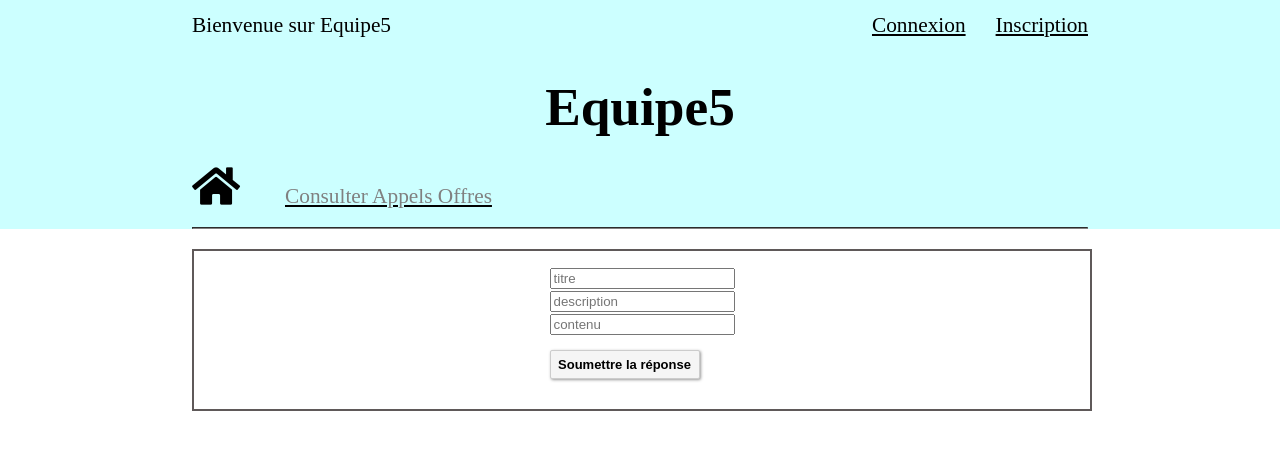
After one commit to Equipe5Ciasie/Equipe5, a PHP site: template src/views/CreateAppelOffreView.twig in a window 1280 px wide. The commit adds this page. Shown: the top 450 px of the page. Run offline with PHP 8.4, Linux system fonts and the light colour scheme; the template is opened without the code that fills it, so the values that code supplies are empty; some libraries are stand-ins or nearby versions.

Commit message:
creation appel offre

```diff
--- a/src/controllers/ConnectionController.php
+++ b/src/controllers/ConnectionController.php
@@ -77,6 +77,7 @@ class ConnectionController {
 		$MOA->save();
 	}
 
+
 	// Method that checks the creating of an account
 	public static function checkAccountCreation() {
 
--- /dev/null
+++ b/src/views/CreateAppelOffreView.twig
@@ -0,0 +1,19 @@
+{% extends 'layouts/master.twig' %}
+
+{% block content %}
+<div class="screen">
+    <form action="#" method="POST">
+        <label for="titre"></label>
+        <input type="text" name="titre" placeholder="titre">
+        <br>
+        <label for="description"></label>
+        <input type="text" name="description" placeholder="description">
+        <br>
+        <label for="contenu"></label>
+        <input type="text" name="contenu" placeholder="contenu">
+        <br>
+
+        <button type="submit" class="boutton">Soumettre la réponse</button>
+    </form>
+</div>
+{% endblock %}
--- a/src/views/HomeOffre.html.twig
+++ b/src/views/HomeOffre.html.twig
@@ -2,5 +2,9 @@
 
 {% block content %}
 <h2> Vos Contrats</h2>
-</div>
+    <div class="grid_container_item">
+        {% for ao in appels_offres %}
+        {% include 'partials/AppelOffre.twig' with {"ao": ao} %}
+        {% endfor %}
+	</div>
 {% endblock %}
--- a/src/views/partials/HeaderView.html.twig
+++ b/src/views/partials/HeaderView.html.twig
@@ -28,9 +28,9 @@
 		</div>
 		<nav class="nav_menu">
 		 	<ul class="list_grid_menu">
-				<a class="homeButton fas fa-home" href="{{base_url()}}/"></a>
+				<a class="homeButton fas fa-home" href="{{base_url()}}/HomeConnect"></a>
 				{% if type == 3 %}
-				<li ><a href="{{base_url()}}/AppelsOffres">Créer Appel Offre</a></li>
+				<li ><a href="{{base_url()}}/CreateAppelOffre">Créer Appel Offre</a></li>
 				{% else %}
 				<li ><a href="{{base_url()}}/AppelsOffres">Consulter Appels Offres</a></li>
 				{% endif %}
```
Also changed, not shown: index.php (+12 -2 lines), src/controllers/AppelsOffresController.php (+31 -0 lines), src/controllers/HomeController.php (+0 -9 lines).
